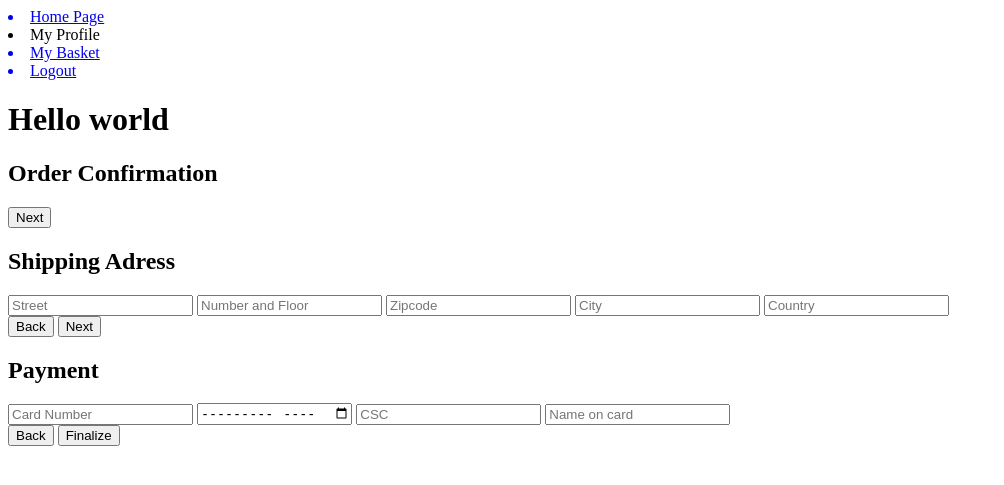
After one commit to otoxiep95/django-exam-ebay, a Django app: page /eshop/checkout/ in a window 1280 px wide. The commit adds this page. Shown: the top 485 px of the page, without its empty margins (0-1004 px from the left). Run offline with Django 3.2, Linux system fonts and the light colour scheme; a user stored in the database is signed in; data comes from the database, SQL or seed files in the repository; both versions use the stored data as it was after the commit; data that the repository does not hold is empty.

Commit message:
checkout and new shopping cart

```diff
--- /dev/null
+++ b/eshop/static/eshop/js/checkout.js
@@ -0,0 +1,153 @@
+const orderConfirmationScreen = document.querySelector(
+  ".checkout-confirmation"
+);
+const checkoutAdressScreen = document.querySelector(".checkout-adress");
+const checkoutPaymentScreen = document.querySelector(".checkout-payment");
+const orderItemsListElm = document.querySelector(".checkout-products-list");
+const toOrderListButton = document.querySelector(".to-confirmation-button");
+const toAdressButton = document.querySelectorAll(".to-adress-button");
+const toPaymentButton = document.querySelectorAll(".to-payment-button");
+const finalizeOrder = document.querySelector(".finalize-shop-button");
+const shoppingCartId = document.querySelector("input[name='shopping_cart_id']")
+  .value;
+const userId = document.querySelector("input[name='user_id']").value;
+console.log(shoppingCartId);
+function init() {
+  getShoppingOrderProducts();
+  toOrderListButton.addEventListener("click", showOrderConfirmationScreen);
+  toAdressButton.forEach((elementButton) => {
+    elementButton.addEventListener("click", showCheckoutAdressScreen);
+  });
+  toPaymentButton.forEach((elementButton) => {
+    elementButton.addEventListener("click", showcheckoutPaymentScreen);
+  });
+  finalizeOrder.addEventListener("click", completeShoppingCart);
+}
+
+function showOrderConfirmationScreen() {
+  orderConfirmationScreen.style.display = "grid";
+  checkoutAdressScreen.style.display = "none";
+  checkoutPaymentScreen.style.display = "none";
+}
+function showCheckoutAdressScreen() {
+  console.log(checkoutAdressScreen);
+  orderConfirmationScreen.style.display = "none";
+  checkoutAdressScreen.style.display = "grid";
+  checkoutPaymentScreen.style.display = "none";
+}
+function showcheckoutPaymentScreen() {
+  orderConfirmationScreen.style.display = "none";
+  checkoutAdressScreen.style.display = "none";
+  checkoutPaymentScreen.style.display = "grid";
+}
+
+function getShoppingOrderProducts() {
+  fetch(
+    "http://localhost:8000/eshop/api/v1/order_product?shopping_cart_id=" +
+      shoppingCartId,
+    {
+      credentials: "include",
+      headers: {
+        "X-CSRFToken": csrftoken,
+        Accept: "application/json",
+        "Content-Type": "application/json",
+      },
+    }
+  )
+    .then(function (response) {
+      return response.json();
+    })
+    .then(function (data) {
+      console.log("Data is ok", data);
+      getOrderItemsDetail(data);
+    })
+    .catch(function (ex) {
+      console.log("parsing failed", ex);
+    });
+}
+
+function getOrderItemsDetail(data) {
+  data.forEach((item) => {
+    fetch("http://localhost:8000/eshop/api/v1/" + item.product + "/", {
+      credentials: "include",
+      headers: {
+        "X-CSRFToken": csrftoken,
+        Accept: "application/json",
+        "Content-Type": "application/json",
+      },
+    })
+      .then(function (response) {
+        return response.json();
+      })
+      .then(function (data) {
+        console.log("Data is ok", data);
+        showOrderItem(data);
+      })
+      .catch(function (ex) {
+        console.log("parsing failed", ex);
+      });
+  });
+}
+
+function showOrderItem(data) {
+  let clone = document
+    .querySelector(".order-item-template")
+    .content.cloneNode(true);
+  //   let a = clone.querySelector(".product-detail-link");
+  //   a.href = "http://localhost:8000/eshop/product-detail?id=" + item.id;
+  clone.querySelector(".title").textContent = data.title;
+  clone.querySelector(".description").textContent = data.description;
+  clone.querySelector(".price").textContent = data.price;
+  orderItemsListElm.appendChild(clone);
+}
+
+function completeShoppingCart() {
+  fetch(
+    "http://localhost:8000/eshop/api/v1/shopping_cart/" + shoppingCartId + "/",
+    {
+      method: "PATCH",
+      credentials: "include",
+      headers: {
+        "X-CSRFToken": csrftoken,
+        Accept: "application/json",
+        "Content-Type": "application/json",
+      },
+      body: JSON.stringify({ completed: true }), //ordered_date: Date.now()
+    }
+  )
+    .then(function (response) {
+      return response.json();
+    })
+    .then(function (data) {
+      console.log("Data is ok", data);
+      createNewShoppingCart();
+    })
+    .catch(function (ex) {
+      console.log("parsing failed", ex);
+    });
+}
+
+function createNewShoppingCart() {
+  fetch("http://localhost:8000/eshop/api/v1/shopping_cart/", {
+    method: "POST",
+    credentials: "same-origin",
+    headers: {
+      "X-CSRFToken": csrftoken,
+      Accept: "application/json",
+      "Content-Type": "application/json",
+    },
+    body: JSON.stringify({ ordered_date: Date.now(), buyer: userId }),
+  })
+    .then(function (response) {
+      return response.json();
+    })
+    .then(function (data) {
+      console.log("Data is ok", data);
+      window.location.href = "http://localhost:8000/eshop/";
+    })
+    .catch(function (ex) {
+      console.log("parsing failed", ex);
+    });
+}
+
+init();
--- a/eshop/templates/eshop/base.html
+++ b/eshop/templates/eshop/base.html
@@ -10,7 +10,17 @@
     </head>
     <body>
 
-    <p>Welcome {{ user }} -  <a href="{% url 'eshop:index' %}">Home Page</a></p>
+        <nav>
+        {% if user %}
+            <a href="{% url 'eshop:index' %}"><li>Home Page</li></a>
+            <a><li>My Profile</li></a>
+            <a href="{% url 'eshop:shopping_cart' %}"><li>My Basket</li></a>
+            <a href="{% url 'accounts:logout' %}"><li>Logout</li></a>
+        {% else %}
+            <a href="{% url 'accounts:login' %}"><li>Login</li></a>
+            <a href="{% url 'accounts:sign_up' %}"><li>Register</li></a>
+        {% endif %}
+        </nav>
             {% block content %}
             {% endblock %}
             {% block footer %}
--- /dev/null
+++ b/eshop/templates/eshop/checkout.html
@@ -0,0 +1,65 @@
+{% extends "eshop/base.html" %}
+{% load static %}
+{% block content %}
+
+    <h1>Hello world</h1>
+    <input type="hidden" name="shopping_cart_id" value="{{ shoppingCartID }}">
+    <input type="hidden" name="user_id" value="{{ user.id }}">
+    <main>
+        {% comment %} <div>
+            <ul class="checkout-nav">
+                <li class="nav-order-confirmation">Order Confirmation</li>
+                <li class="nav-adress">Shipping Adress</li>
+                <li class="nav-payment">Payment</li>
+            </ul>
+        </div> {% endcomment %}
+        <div class="checkout-confirmation">
+            <h2>Order Confirmation</h2>
+            <div class="checkout-products-list">
+
+            </div>
+
+            <button class="to-adress-button" type="button">Next</button>
+        </div>
+        <div class="checkout-adress">
+            <h2>Shipping Adress</h2>
+            <form>
+                <input type="text" name="adress1" placeholder="Street">
+                <input type="text" name="adress2" placeholder="Number and Floor">
+                <input type="text" name="zipcode" placeholder="Zipcode">
+                <input type="text" name="city" placeholder="City">
+                <input type="text" name="country" placeholder="Country">
+            </form>
+            <button class="to-confirmation-button" type="button">Back</button>
+            <button class="to-payment-button" type="button">Next</button>
+        </div>
+        <div class="checkout-payment">
+            <h2>Payment</h2>
+            <form>
+                <input type="text" name="card-number" placeholder="Card Number">
+                <input type="month" name="expire-date">
+                <input type="text" name="csc" placeholder="CSC">
+                <input type="text" name="name" placeholder="Name on card">
+            </form>
+            <button class="to-adress-button" type="button">Back</button>
+            <button class="finalize-shop-button" type="button">Finalize</button>
+        </div>
+
+    </main>
+    <template class="order-item-template">
+
+            <div>
+                <h2 class="title">Title</h2>
+                <p class="description">description</p>
+                <h4 class="price">price</h4>
+            </div>
+
+    </template>
+{% endblock %}
+
+
+{% block scripts %}
+<!-- block.super will get the content of the block from the parent template -->
+    {{ block.super }}
+    <script src="{% static 'eshop/js/checkout.js' %}"></script>
+{% endblock %}
--- a/eshop/templates/eshop/shopping-cart.html
+++ b/eshop/templates/eshop/shopping-cart.html
@@ -9,7 +9,7 @@
 
 
         </div>
-        <button class="check-out-button" type="button">Check Out</button>
+        <a href="{% url 'eshop:checkout' %}"><button class="check-out-button" type="button">Check Out</button></a>
     </main>
     <template class="order-item-template">
         <a class="product-detail-link">
--- a/eshop/urls.py
+++ b/eshop/urls.py
@@ -1,8 +1,13 @@
 from django.urls import path, include
 from . import views
-from .api import ProductList, ProductDetail, OrderProductListInCart, OrderProductDetail
+from js_urls.views import JsUrlsView
+from .api import ProductList, ProductDetail, OrderProductListInCart, OrderProductDetail, ShoppingCartList, ShoppingCartDetail
+from django.conf.urls import url
+app_name = 'eshop'
 
-app_name = 'eshop'
+JS_URLS = (
+    'eshop:shopping_cart',
+)
 
 urlpatterns = [
     path('', views.index, name='index'),
@@ -10,11 +15,16 @@ urlpatterns = [
          name="customer_product_detail"),
     path('add_product/', views.add_product, name='add_product'),
     path('shopping_cart/', views.customerShoppingCart, name='shopping_cart'),
+    path('checkout/', views.checkout, name='checkout'),
     path('update_product/', views.update_product, name='update_product'),
     path('delete_product/', views.delete_product, name='delete_product'),
     path('api/v1/', ProductList.as_view()),
     path('api/v1/<int:pk>/', ProductDetail.as_view()),
     path('api/v1/order_product/', OrderProductListInCart.as_view()),
     path('api/v1/order_product/<int:pk>/', OrderProductDetail.as_view()),
+    path('api/v1/shopping_cart/', ShoppingCartList.as_view()),
+    path('api/v1/shopping_cart/<int:pk>/', ShoppingCartDetail.as_view()),
     path('api/v1/rest-auth/', include('rest_auth.urls')),
+    url(r'^js-urls/$', JsUrlsView.as_view(), name='js_urls'),
+
 ]
--- a/eshop/views.py
+++ b/eshop/views.py
@@ -31,6 +31,18 @@ def customerShoppingCart(request):
     return render(request, 'eshop/shopping-cart.html', context)
 
 
+def checkout(request):
+    user = request.user
+    shopping_cart = get_object_or_404(
+        ShoppingCart, buyer=user, completed=False)
+
+    context = {'shoppingCartID': shopping_cart.id}
+
+    return render(request, 'eshop/checkout.html', context)
+
+
+#### Seller views ####
+
 def add_product(request):
     context = {}
     return render(request, 'eshop/create-product.html', context)
--- a/eshop_project/urls.py
+++ b/eshop_project/urls.py
@@ -15,10 +15,12 @@ Including another URLconf
 """
 from django.contrib import admin
 from django.urls import path, include
+from js_urls.views import JsUrlsView
 
 urlpatterns = [
     path('admin/', admin.site.urls),
-     path('eshop/', include('eshop.urls')),
+    path('eshop/', include('eshop.urls')),
     path('accounts/', include('accounts.urls')),
     path('api-auth/', include('rest_framework.urls')),
+    path(r'^js-urls/$', JsUrlsView.as_view(), name='js_urls'),
 ]
```
Also changed, not shown: eshop/api.py (+15 -4 lines), eshop/permissions.py (+9 -3 lines), eshop/serializers.py (+7 -1 lines), eshop_project/settings.py (+13 -9 lines), db.sqlite3. Lines whose indentation alone changed are shown as unchanged.
